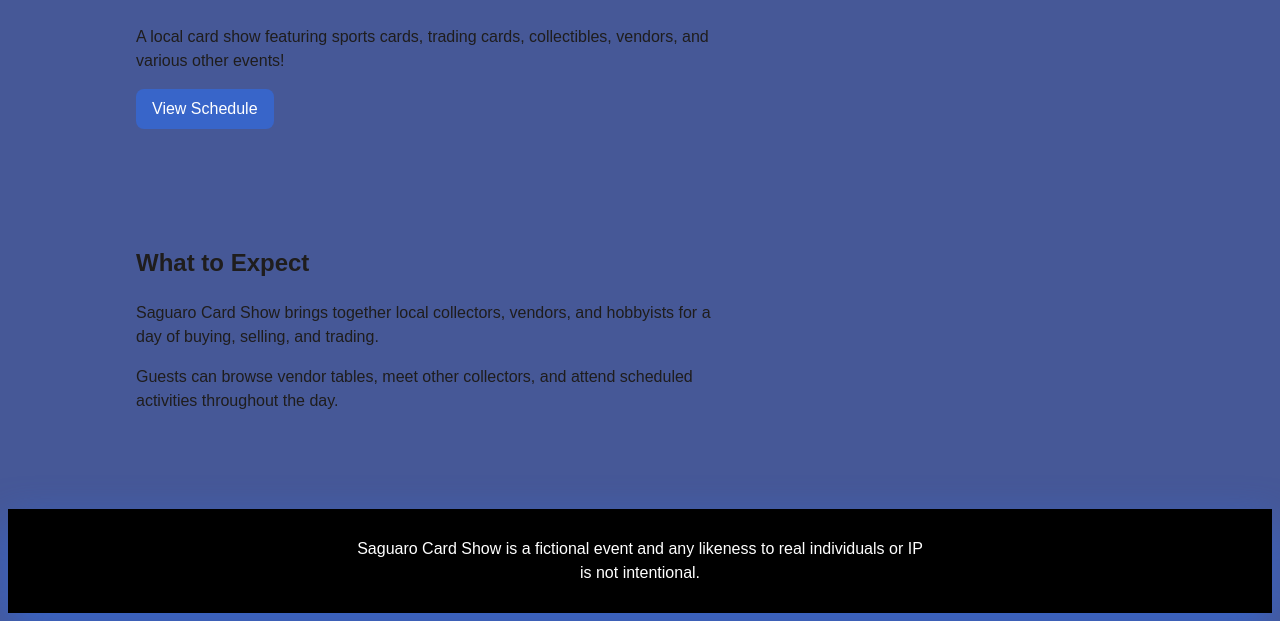
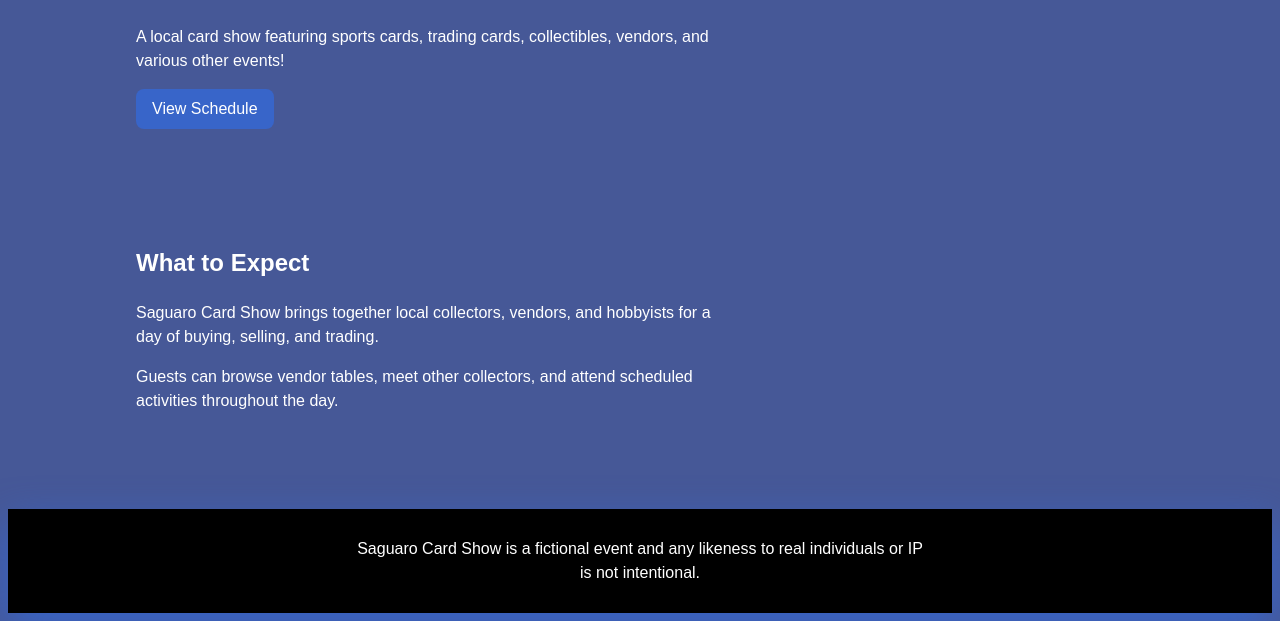
Before and after one commit to mltanqua/capstone, a plain HTML site: page index.html in a window 1280 px wide. Shown: the part 269-890 px from the top of the page. Drawn offline with Linux system fonts and the light colour scheme.

Commit message:
Remediations

```diff
--- a/index.html
+++ b/index.html
@@ -6,7 +6,7 @@
   <meta name="description" content="Saguaro Card Show - Local Arizona Trading Card Event">
   <meta name="keywords" content="trading cards, collectibles, arizona event, vendor, sports cards">
   <meta name="author" content="Myranda Cornelius">
-  <title>Saguaro Card Show</title>
+  <title>Home | Saguaro Card Show</title>
   <link rel="stylesheet" href="styles.css">
 </head>
 <body>
--- a/styles.css
+++ b/styles.css
@@ -47,7 +47,7 @@
         --primary: #d5def2;
         --secondary: #3865c9;
         --accent: #c2343b;
-        --text: #1f1d1d;
+        --text: white;
         --border: #000000;
 
         /* Type */
@@ -303,6 +303,7 @@
     .vendor-card-content {
         display: grid;
         gap: var(--space-sm);
+        color: black;
     }
 
     .vendor-card-image {
```
Also changed, not shown: faq.html (+1 -1 lines), location.html (+2 -2 lines), schedule.html (+1 -1 lines), vendors.html (+2 -2 lines).
